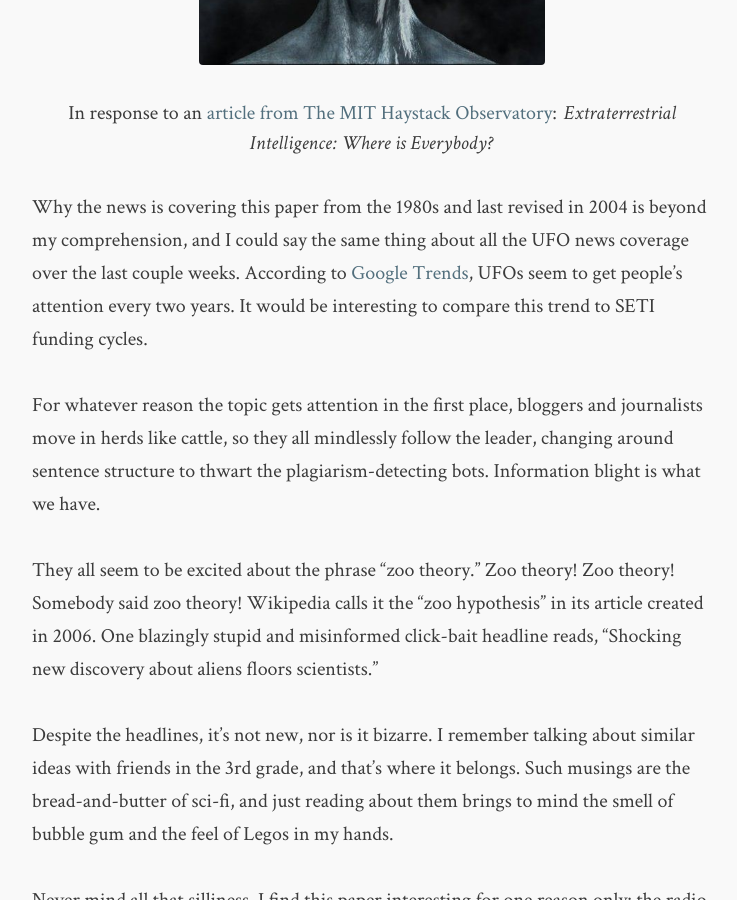
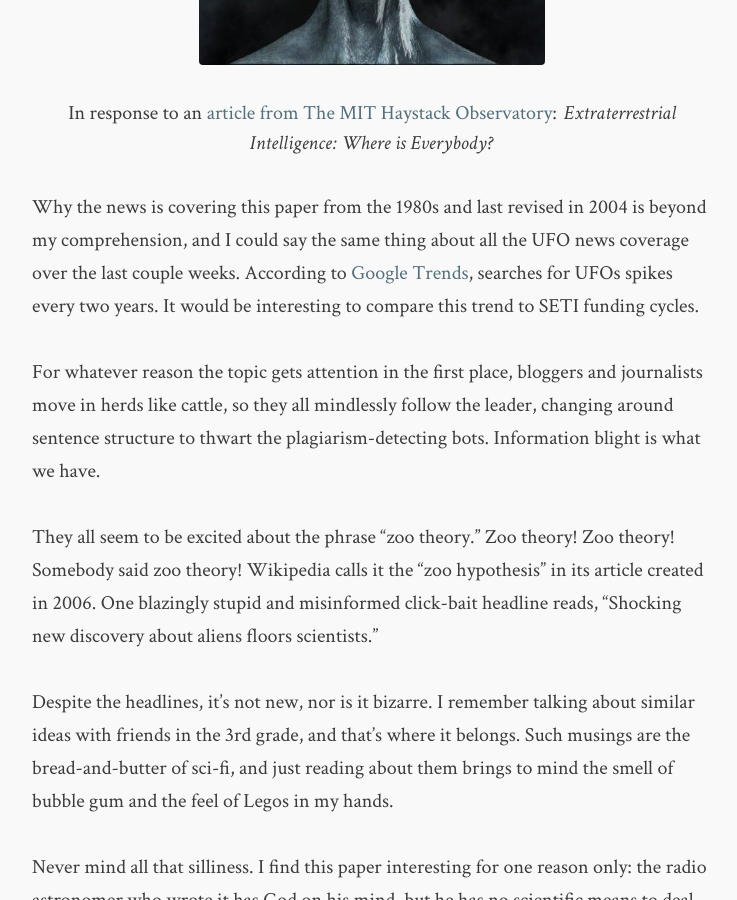
Before and after one commit to flashlightministries/oilforlight, a Jekyll site: the page built from _posts/2017-12-31-founded-upon-a-rock.md, in a window 1280 px wide and 900 px high, scrolled down 712 px. Shown: the whole window, without its empty margins (268-1005 px from the left). Built offline with Jekyll 4.4.1, drawn with Linux system fonts in a browser that asks for light colours; nearby versions of some CDN libraries.

Commit message:
Update 2017-12-31-founded-upon-a-rock.md

```diff
--- a/_posts/2017-12-31-founded-upon-a-rock.md
+++ b/_posts/2017-12-31-founded-upon-a-rock.md
@@ -12,7 +12,7 @@ image:
 comments: false
 ---
 
-Why the news is covering this paper from the 1980s and last revised in 2004 is beyond my comprehension, and I could say the same thing about all the UFO news coverage over the last couple weeks. According to [Google Trends](https://trends.google.com/trends/explore?date=today%205-y&q=ufo){:target="_blank"}, UFOs seem to get people's attention every two years. It would be interesting to compare this trend to SETI funding cycles.
+Why the news is covering this paper from the 1980s and last revised in 2004 is beyond my comprehension, and I could say the same thing about all the UFO news coverage over the last couple weeks. According to [Google Trends](https://trends.google.com/trends/explore?date=today%205-y&q=ufo){:target="_blank"}, searches for UFOs spikes every two years. It would be interesting to compare this trend to SETI funding cycles.
 
 For whatever reason the topic gets attention in the first place, bloggers and journalists move in herds like cattle, so they all mindlessly follow the leader, changing around sentence structure to thwart the plagiarism-detecting bots. Information blight is what we have.
 
```
